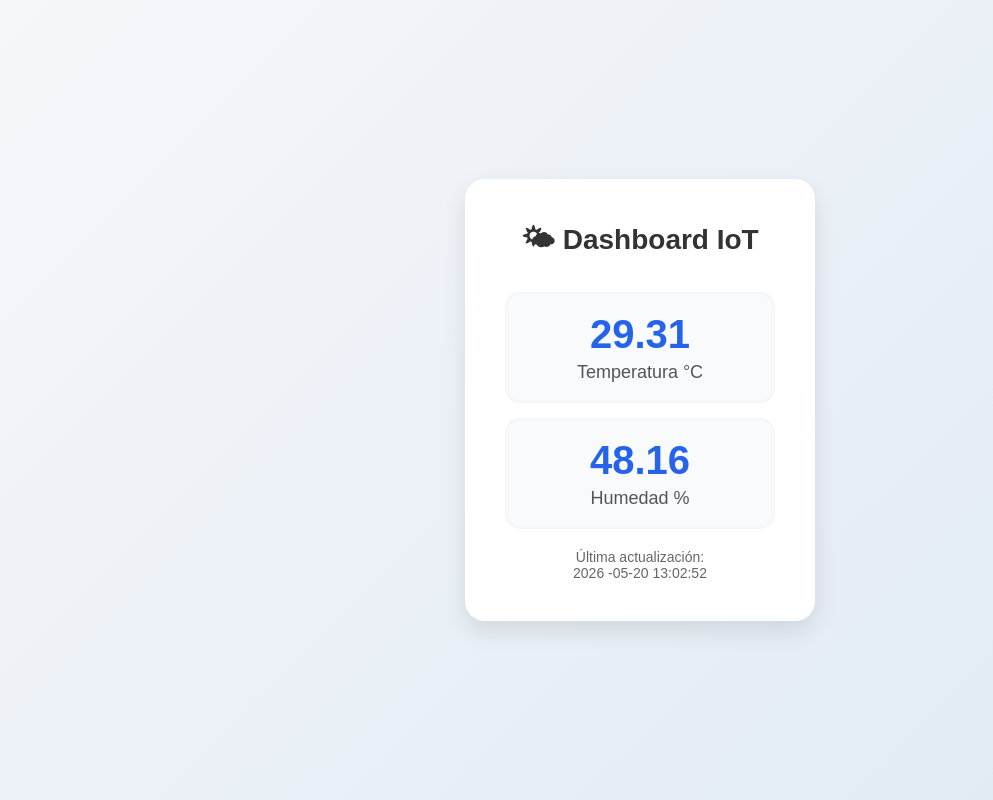
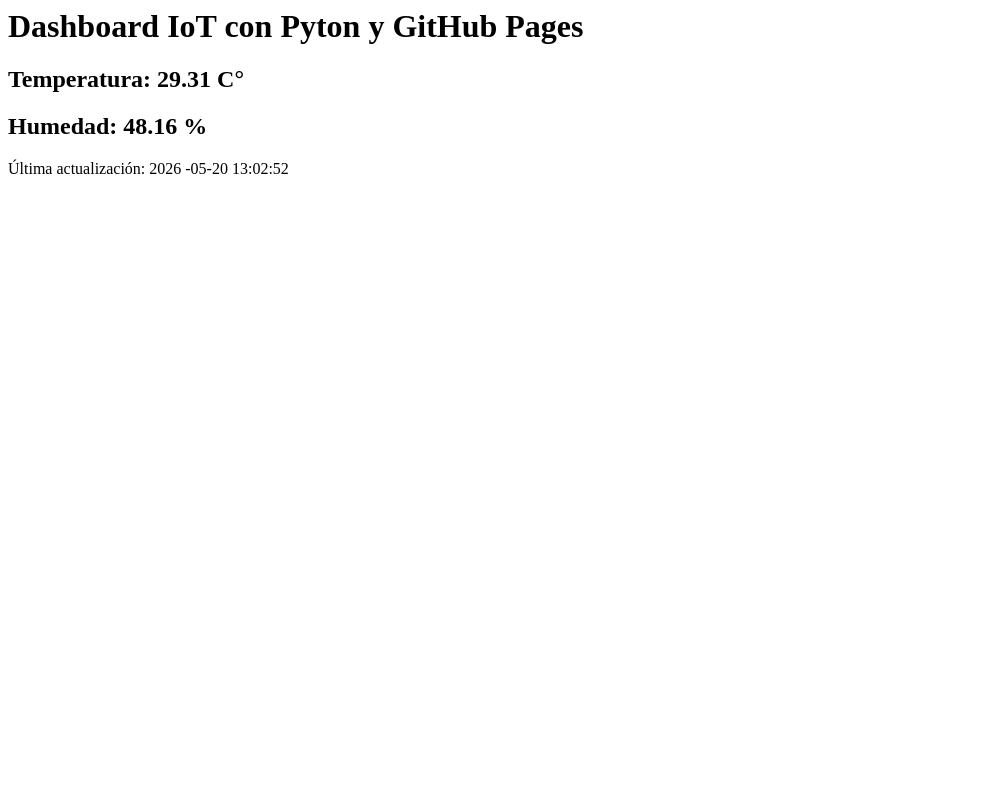
Before and after one commit to mr6384315-design/iot_dashboard_python, a plain HTML site: page index.html in a window 1280 px wide. Shown: the whole page, without its empty margins (0-993 px from the left). Drawn offline with Linux system fonts and the light colour scheme.

Commit message:
Modify dashboard title and display data
Updated the dashboard title and added temperature and humidity display.

```diff
--- a/index.html
+++ b/index.html
@@ -1,89 +1,10 @@
-<!DOCTYPE html>
-<html lang="es">
-<head>
-    <meta charset="UTF-8">
-    <meta name="viewport" content="width=device-width, initial-scale=1.0">
-    <title>Dashboard IoT</title>
-
-    <style>
-        *{
-            margin:0;
-            padding:0;
-            box-sizing:border-box;
-            font-family: Arial, sans-serif;
-        }
-
-        body{
-            height:100vh;
-            display:flex;
-            justify-content:center;
-            align-items:center;
-            background: linear-gradient(135deg, #f5f7fa, #dfe9f3);
-        }
-
-        .dashboard{
-            background:white;
-            padding:40px;
-            border-radius:20px;
-            box-shadow:0 10px 25px rgba(0,0,0,0.1);
-            text-align:center;
-            width:350px;
-        }
-
-        h1{
-            color:#333;
-            margin-bottom:25px;
-            font-size:28px;
-        }
-
-        .card{
-            background:#f8fafc;
-            padding:20px;
-            margin:15px 0;
-            border-radius:15px;
-            box-shadow: inset 0 0 5px rgba(0,0,0,0.05);
-        }
-
-        .valor{
-            font-size:40px;
-            font-weight:bold;
-            color:#2563eb;
-        }
-
-        .label{
-            font-size:18px;
-            color:#555;
-            margin-top:5px;
-        }
-
-        .fecha{
-            margin-top:20px;
-            color:#666;
-            font-size:14px;
-        }
-    </style>
 </head>
-
 <body>
 
-    <div class="dashboard">
-        <h1>🌤 Dashboard IoT</h1>
-
-        <div class="card">
-            <div class="valor" id="temperatura">--</div>
-            <div class="label">Temperatura °C</div>
-        </div>
-
-        <div class="card">
-            <div class="valor" id="humedad">--</div>
-            <div class="label">Humedad %</div>
-        </div>
-
-        <p class="fecha">
-            Última actualización:<br>
-            <span id="fecha">--</span>
-        </p>
-    </div>
+	<h1>Dashboard IoT con Pyton y GitHub Pages</h1>
+	<h2>Temperatura: <span id="temperatura">--</span> C°</h2>
+	<h2>Humedad: <span id="humedad">--</span> %</h2>
+	<p>Última actualización: <span id="fecha">--</span></p>
 
 	<script>
 		fetch("datos.json")
@@ -92,11 +13,7 @@
 				document.getElementById("temperatura").textContent = datos.temperatura;
 				document.getElementById("humedad").textContent = datos.humedad;
 				document.getElementById("fecha").textContent = datos.fecha_hora;
-            })
-            .catch(error => {
-                console.error("Error al cargar datos:", error);
 			});
 	</script>
-
 </body>
-</html>
+</titel>
```
Lines whose indentation alone changed are shown as unchanged.
